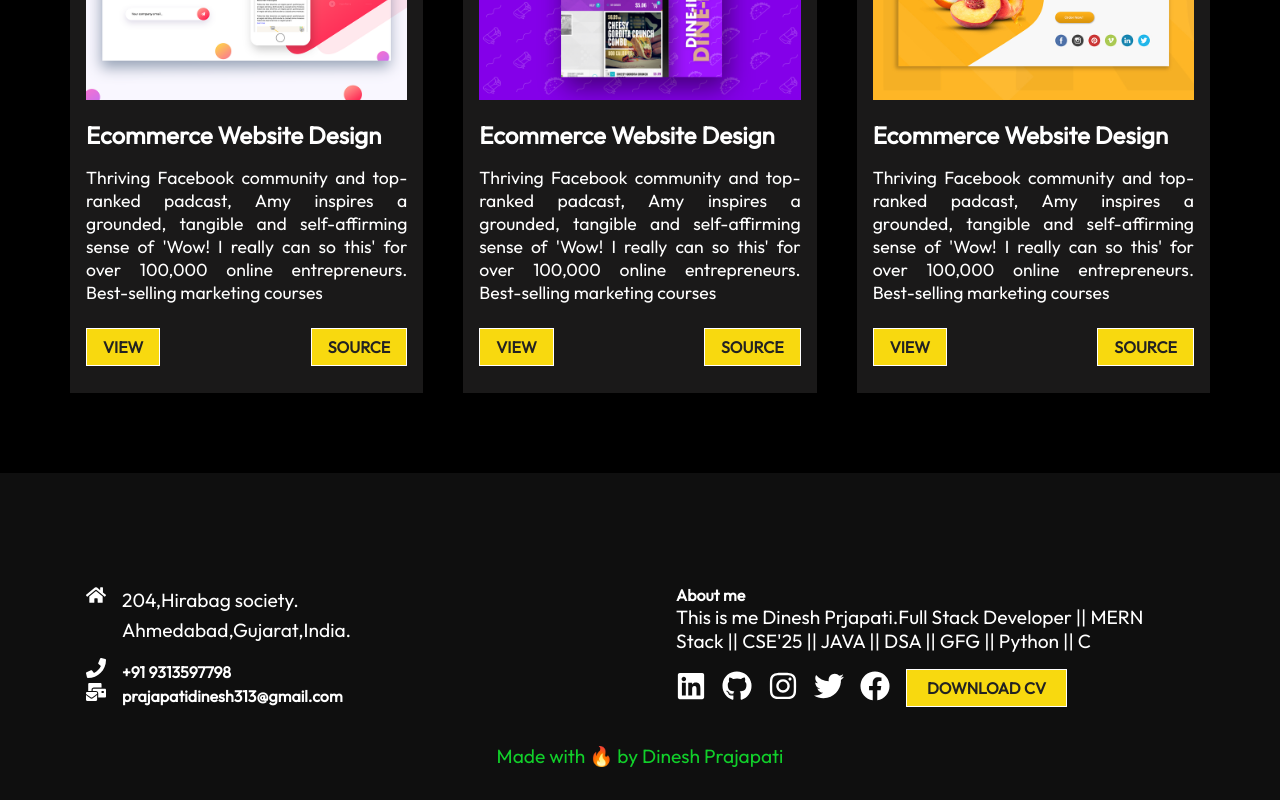
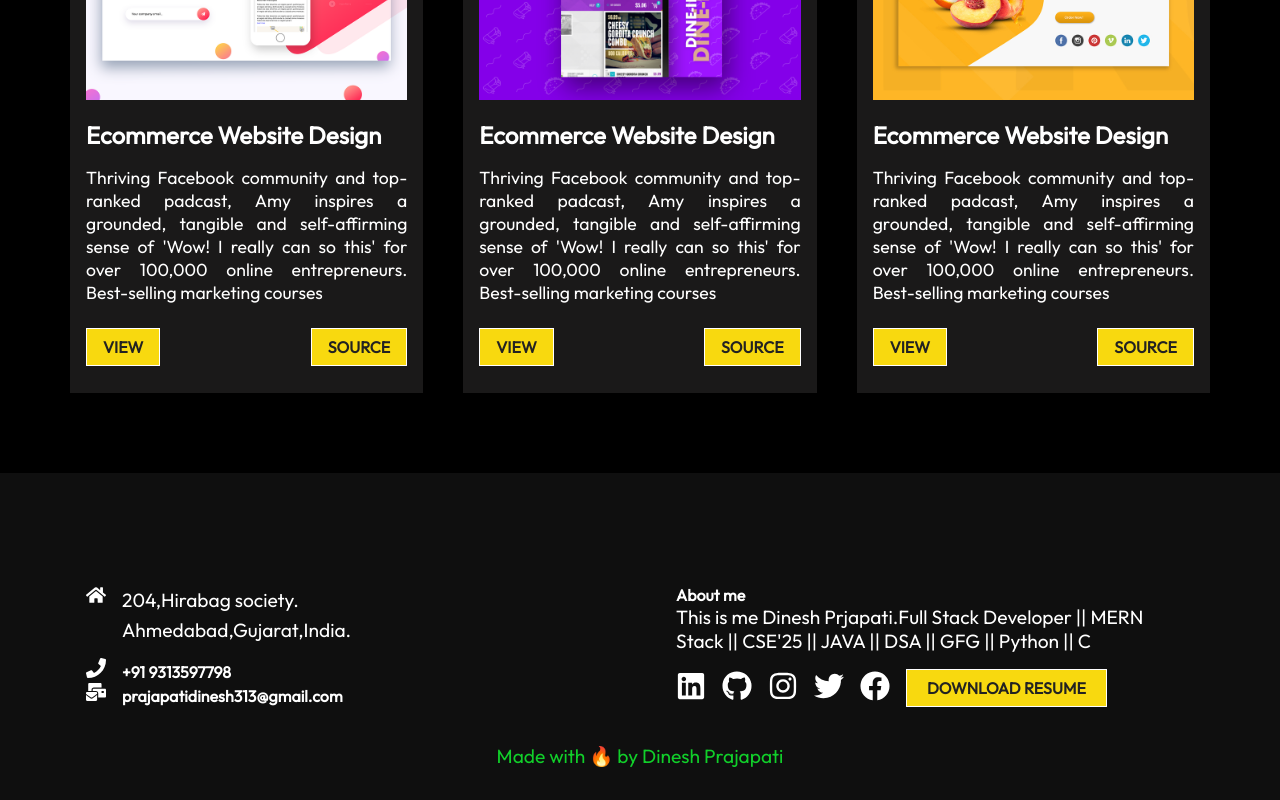
Before and after one commit to dinesh0313/dineshprajapatiportfolio, a React (Create React App) app: page / in a window 1280 px wide. Shown: the part 1096-1896 px from the top of the page. Built offline with nearby package versions, Linux system fonts and the light colour scheme.

Commit message:
initial commit

```diff
--- a/src/components/Footer.js
+++ b/src/components/Footer.js
@@ -40,7 +40,7 @@ const Footer = () => {
                     {/* <a href="./MyResume3.1.pdf" download="_blank" className="btn1">Download Resume</a> */}
                     {/* <a href="./MyResume3.1.pdf" >
                     <button className="btn1">Download CV</button></a> */}
-                    <a href={Resume} download='resume' target="_blank"><button className="btn1">Download CV</button></a>
+                    <a href={Resume} download='resume' target="_blank"><button className="btn1">Download Resume</button></a>
                 </div>
             </div>
         </div>
```
